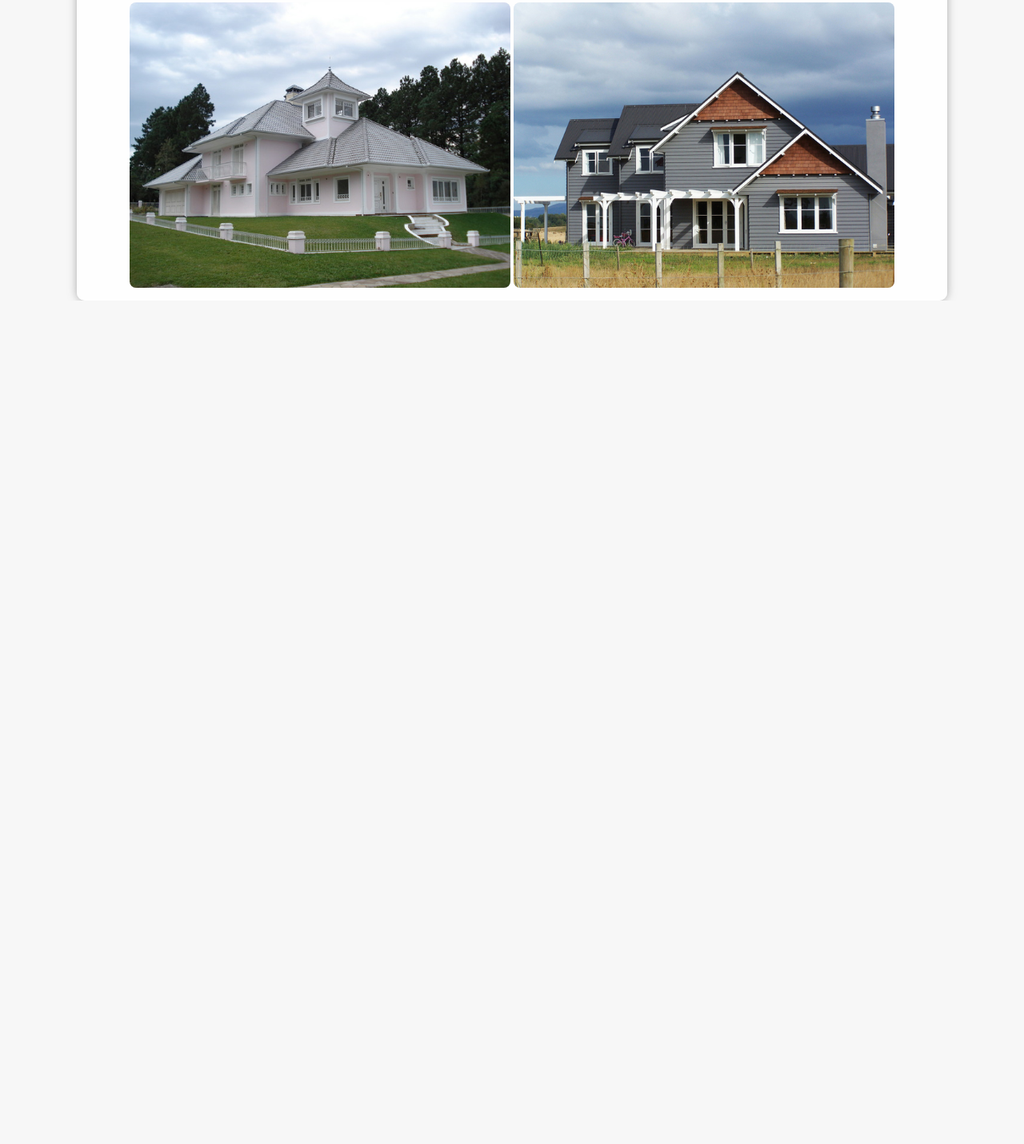
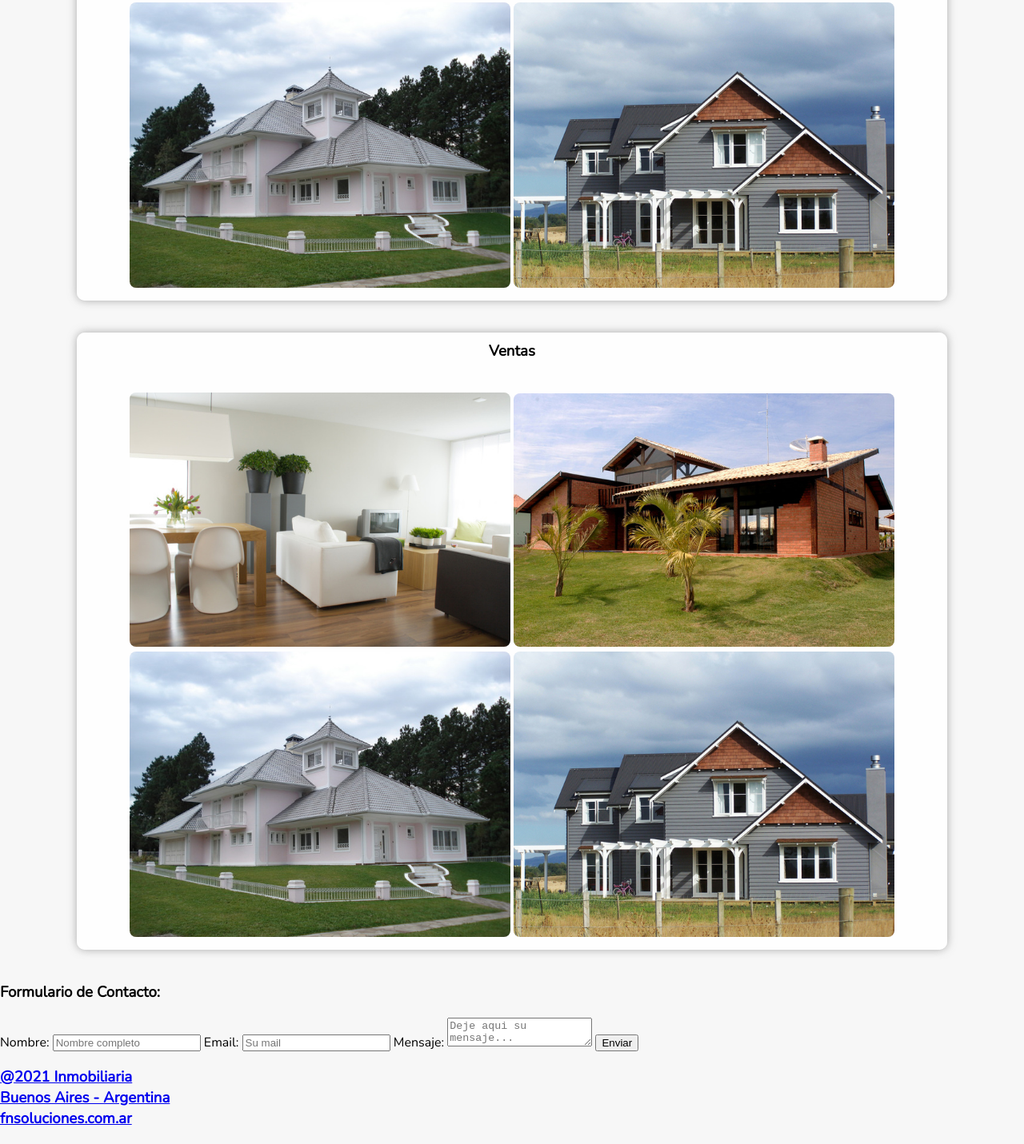
Before and after one commit to Megafer/inmobiliaria, a plain HTML site: page index.html in a window 1280 px wide. Shown: the part 2085-3516 px from the top of the page at 80% size. Before the commit the page ends 2461 px from the top, so only its background shows below. Drawn offline with nearby package versions, Linux system fonts and the light colour scheme.

Commit message:
Add files via upload

```diff
--- a/index.html
+++ b/index.html
@@ -6,7 +6,7 @@
     <meta name="viewport" content="width=device-width, initial-scale=1.0">
     <title>Inmobiliaria</title>
     <link rel="stylesheet" href="styles/index.css">
-     <script src="https://code.jquery.com/jquery-3.6.0.min.js"></script>
+    <script src="https://code.jquery.com/jquery-3.6.0.min.js"></script>
 </head>
 <body>
     <div class="header">
@@ -17,8 +17,8 @@
         <a class="link-3" href="#">Home</a>
         <a class="link-3" href="#nos">Nosotros</a>
         <a class="link-3" href="#alq">Alquiler</a>
-        <a class="link-3" href="#">Venta</a>
-        <a class="link-3" href="#">Contacto</a>
+        <a class="link-3" href="#ventas">Venta</a>
+        <a class="link-3" href="#form">Contacto</a>
       </nav>
     <br>
     <div class="inicio"></div>
@@ -41,7 +41,7 @@
 
     </div>
     <br id="alq">
-    <div class="uno">
+    <div class="uno" id="unoalq">
         <h3 class="nos">Alquileres</h3>
         <div class="nos">
         <img src="img/5.jpg" width="400px" height="300px"/>
@@ -49,9 +49,45 @@
         <img src="img/7.jpg" width="400px" height="300px"/>
         <img src="img/8.jpg" width="400px" height="300px"/>
     </div>
+    </div>
+
+    <br id="ventas">
+    <div class="uno" id="unoalq">
+        <h3 class="nos">Ventas</h3>
+        <div class="nos">
+        <img src="img/5.jpg" width="400px" height="300px"/>
+        <img src="img/6.jpg" width="400px" height="300px"/>
+        <img src="img/7.jpg" width="400px" height="300px"/>
+        <img src="img/8.jpg" width="400px" height="300px"/>
+    </div>
+    </div>
+    <br>
+    <!-- Aqui irá nuestro formulario -->
+    <section class="final">
+        <form id="form" action="enviar.php" method="post" name="form1" enctype="multipart/form-data">
+            <h3 class="form" id="">Formulario de Contacto:</h3>
+            <label for="nombre">Nombre:</label>
+            <input id="nombre" name="nombre" placeholder="Nombre completo" required>
+            <label for="email">Email:</label>
+            <input id="email" name="email" type="email" placeholder="Su mail" required>
+            <label for="mensaje">Mensaje:</label>
+            <textarea id="mensaje" name="mensaje" placeholder="Deje aqui su mensaje..."></textarea>
+            <input id="submit" name="submit" type="submit" value="Enviar">
+        </form>
+        </section>
 
     </div>
-     <script>
+    <footer>
+        <div class="pie">
+          <h3 class="txtpie"><a id="linkpie" href="#">@2021 Inmobiliaria
+            <br> Buenos Aires - Argentina
+            <br> <a class="fn" href="http://fnsoluciones.com.ar">fnsoluciones.com.ar</a>
+        </h3>
+        </div>
+      </footer>
+
+    <script src="http://code.jquery.com/jquery-latest.js"></script>
+    <script>
        $(document).ready(function(){
 	var altura = $('.menu').offset().top;
 
```
